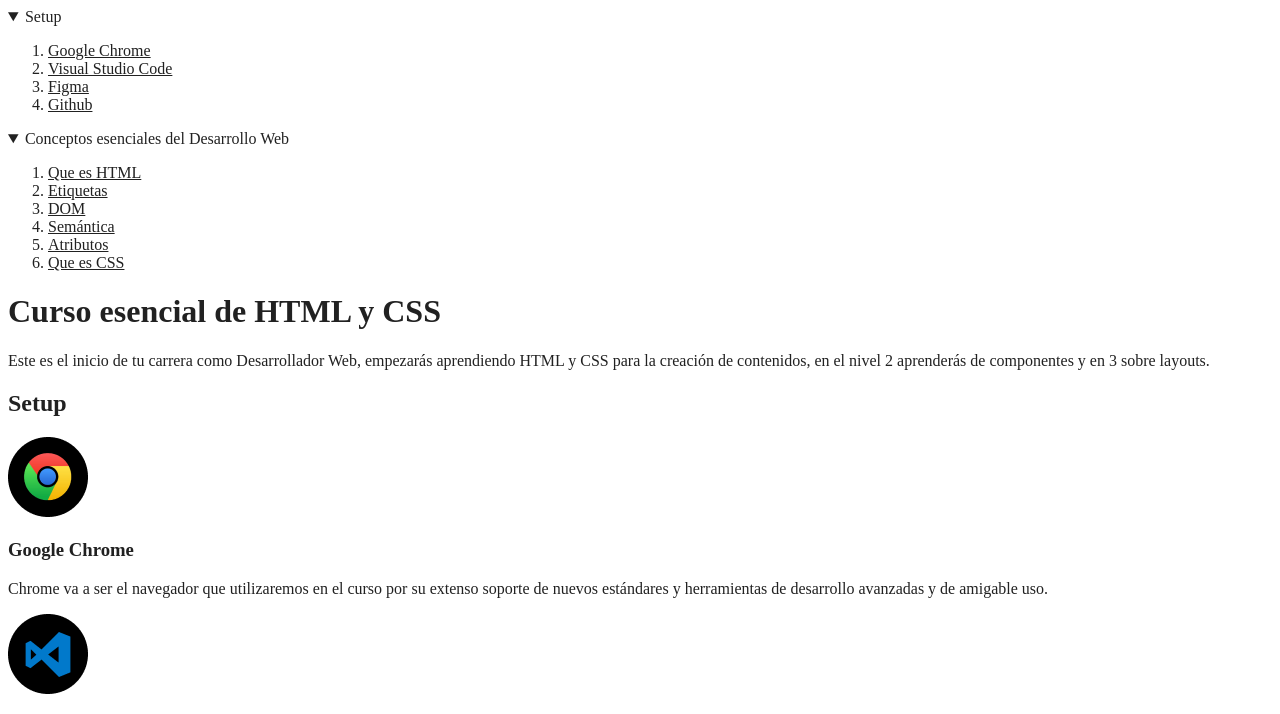
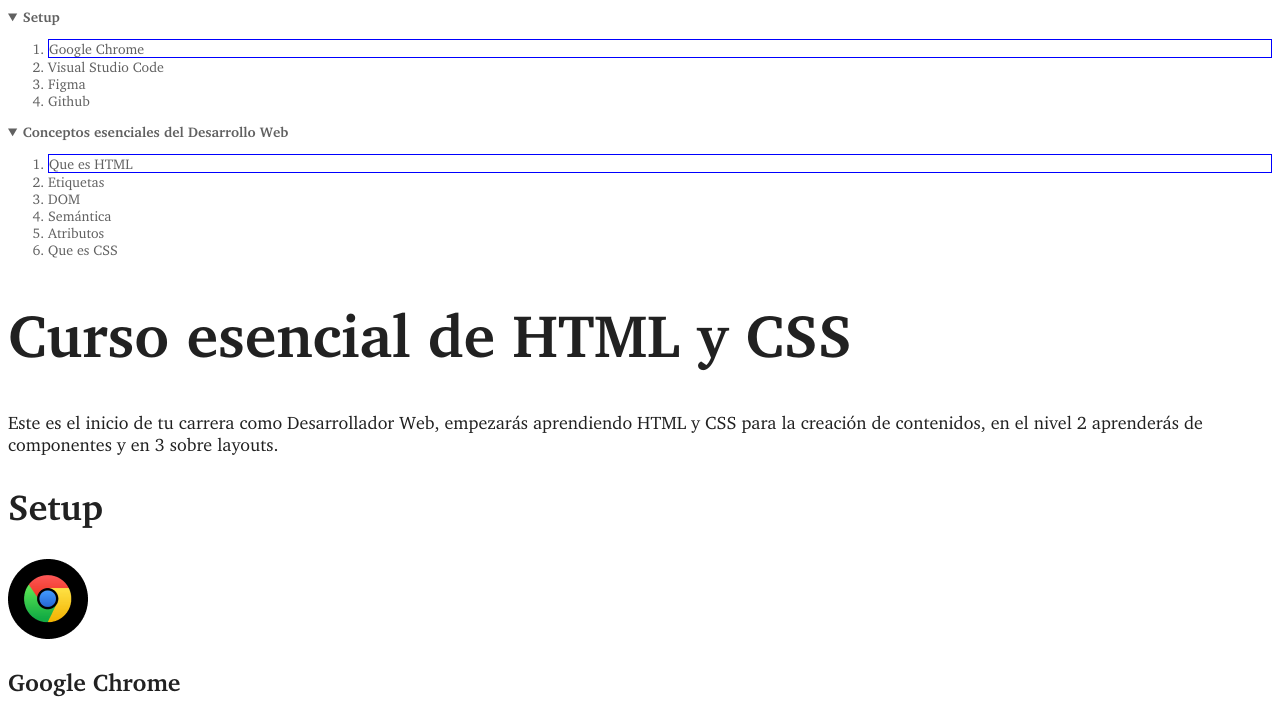
Before and after one commit to Urielxgodx/curso-esencial-html-css, a plain HTML site: page index.html in a window 1280 px wide. Shown: the top 714 px of the page. Drawn offline with Linux system fonts and the light colour scheme.

Commit message:
Fuentes personalizadas

```diff
--- a/css/style.css
+++ b/css/style.css
@@ -1,4 +1,83 @@
-*
+@font-face {
+    font-family: Charter;
+    src: url(../fonts/charter-regular.otf);
+    font-style: normal;
+    font-weight: 400;
+
+}
+
+@font-face {
+    font-family: Charter;
+    src: url(../fonts/charter-italic.otf);
+    font-style: italic;
+    font-weight: 400;
+
+}
+
+@font-face {
+    font-family: Charter;
+    src: url(../fonts/charter-bold.otf);
+    font-style: normal;
+    font-weight: bold;
+
+}
+
+@font-face {
+    font-family: Charter;
+    src: url(../fonts/charter-bold-italic.otf);
+    font-style: italic;
+    font-weight: bold;
+
+}
+
+:root {
+    font-size: 18px;
+    --gray30: #212121;
+    --gray20: #212429;
+    --gray10: #616161;
+}
+
+body
 {
-    color: #212121;
+    color: var(--gray30);
+    font-family: Charter;
 }
+
+a {
+    color: var(--gray30);
+}
+
+header {
+    /*--gray10: red;*/
+    font-size: 14px;
+    color: var(--gray10);
+}
+
+header a {
+    color: var(--gray10);
+    text-decoration: none;
+}
+
+header a:hover {
+    color: var(--gray30);
+}
+
+nav details summary {
+    font-weight: bold;
+}
+
+ol li:first-child {
+    border: 1px solid blue;
+}
+
+h1 {
+    font-size: 60px;
+}
+
+h2 {
+    font-size: 2em;
+}
+
+h3 {
+    font-size: 24px;
+}
```
Also changed, not shown: fonts/charter-bold-italic.otf (added), fonts/charter-bold.otf (added), fonts/charter-italic.otf (added), fonts/charter-regular.otf (added).
